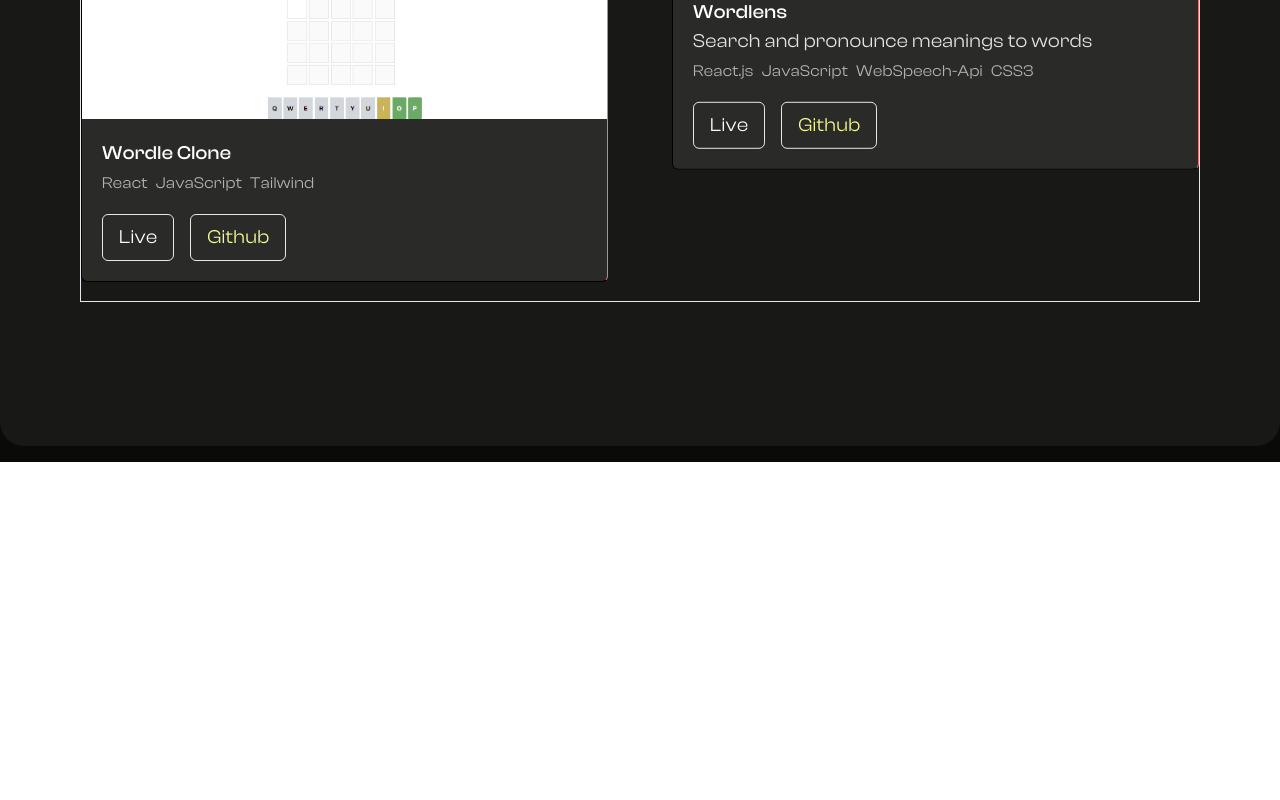
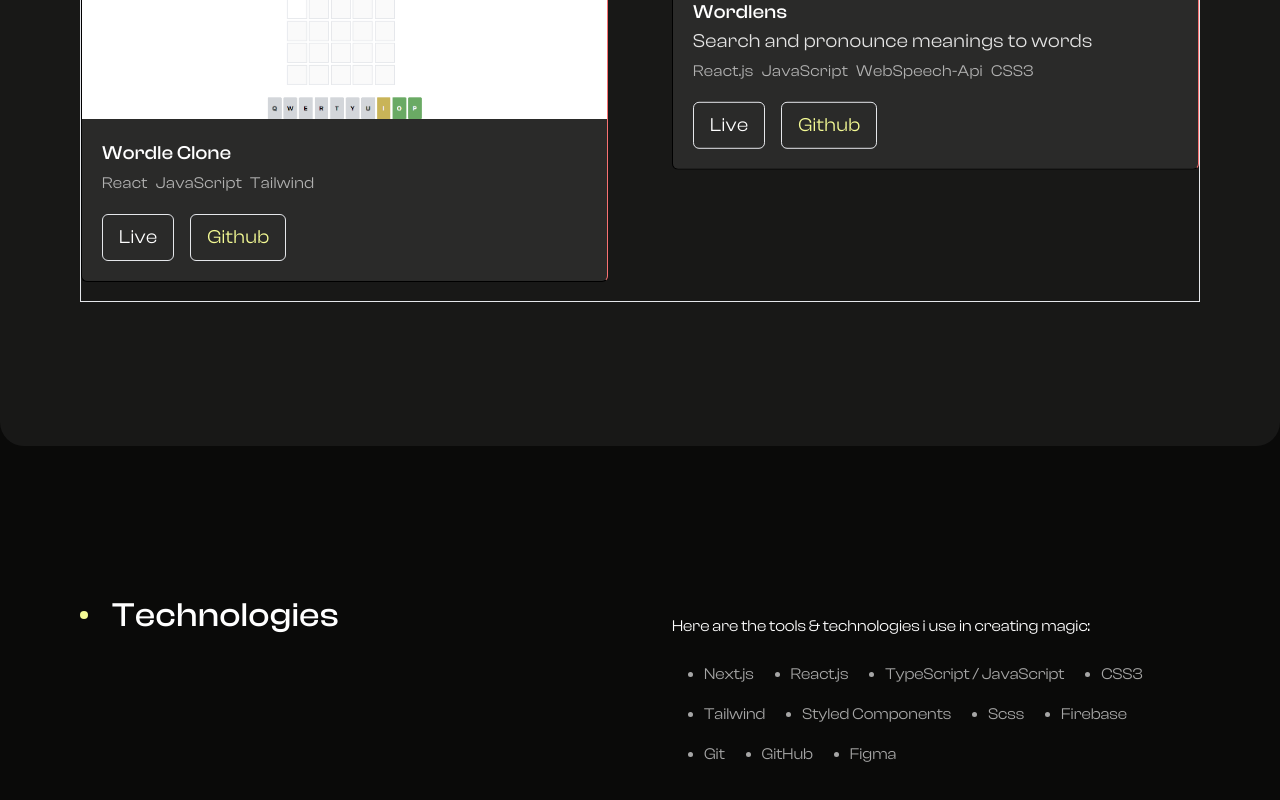
Before and after one commit to Heisdalu/heisdalu_pfolio, a Next.js app: page / in a window 1280 px wide. Shown: the part 2672-3472 px from the top of the page. Before the commit the page ends 3134 px from the top, so only its background shows below. Built offline with nearby package versions, Linux system fonts and the light colour scheme.

Commit message:
technolgoies page

```diff
--- a/pages/index.tsx
+++ b/pages/index.tsx
@@ -66,6 +66,32 @@
 
           <Projects />
         </section>
+
+        <section className="wrapperGen space-y-[1.961875rem] md:grid md:grid-cols-2 md:space-x-2 md:space-y-[1.5rem]">
+          <Heading
+            title="Technologies"
+            style="text-[1.6875rem] md:text-[2.125rem]"
+          />
+          <div className="text-white text-[1rem] border-white space-y-[1.5rem]">
+            <p className="">
+              Here are the tools & technologies i use in creating magic:
+            </p>
+
+            <ul className="text-opWhite list-disc pl-[1.5rem] space-y-1 md:flex md:space-x-[0] flex-wrap md:pl-[2rem] md:gap-x-[2.3rem] md:gap-y-1 md:max-w-[500px] md:space-y-[0]">
+              <li>Next.js</li>
+              <li>React.js</li>
+              <li>TypeScript / JavaScript</li>
+              <li>CSS3</li>
+              <li>Tailwind</li>
+              <li>Styled Components</li>
+              <li>Scss</li>
+              <li>Firebase</li>
+              <li>Git</li>
+              <li>GitHub</li>
+              <li>Figma</li>
+            </ul>
+          </div>
+        </section>
       </div>
     </Wrapper>
   );
```
